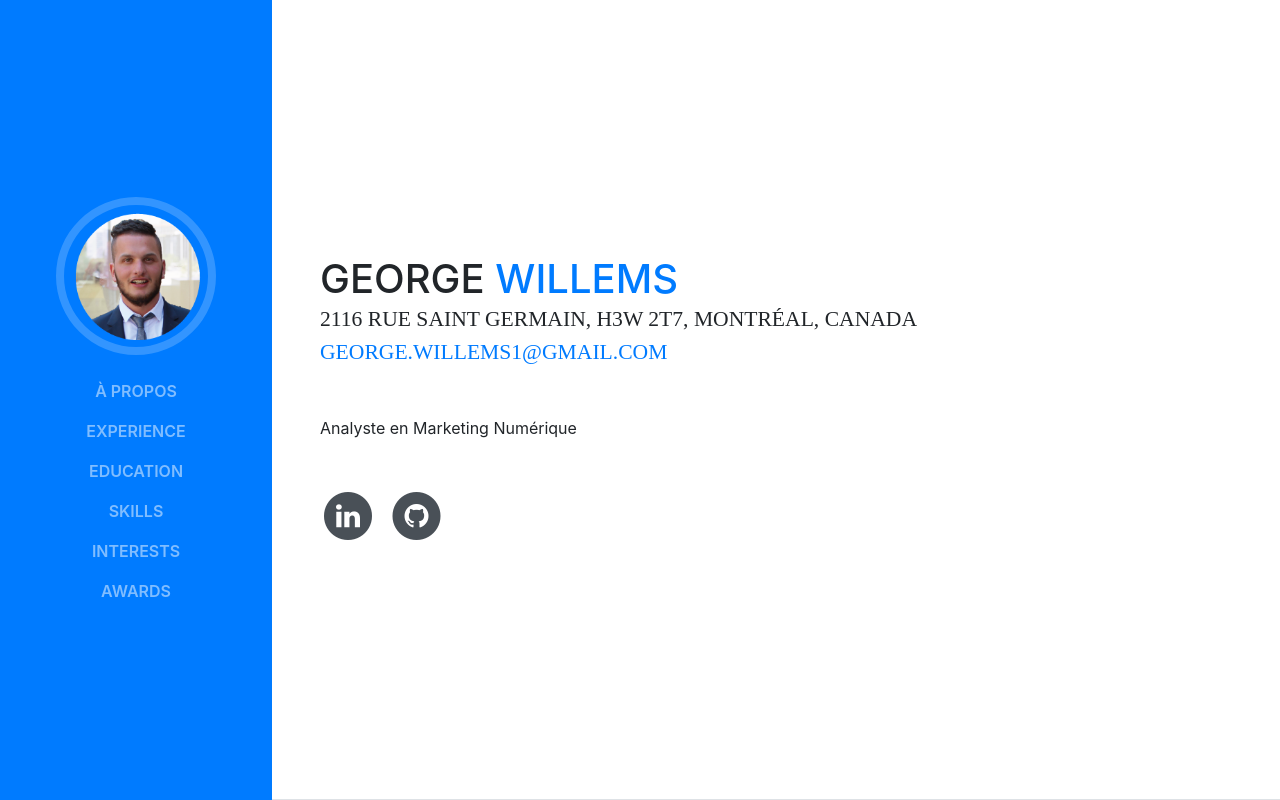
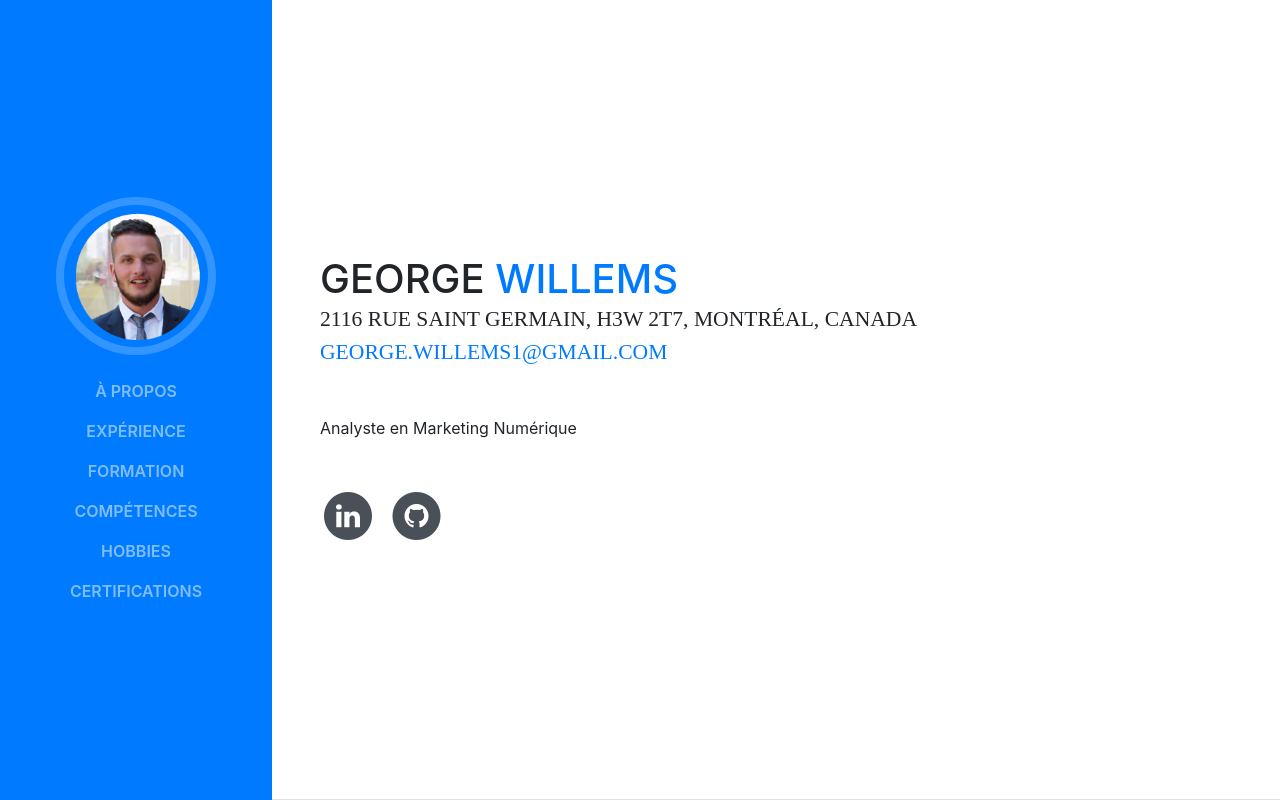
Before and after one commit to georgewillems/georgewillems.github.io, a website with bundled scripts: page index.html in a window 1280 px wide. Shown: the top 800 px of the page. Built offline with nearby package versions, Linux system fonts and the light colour scheme; some icons are missing; a web font is replaced by a local one.

Commit message:
Update index.html

```diff
--- a/index.html
+++ b/index.html
@@ -43,19 +43,19 @@
             <a class="nav-link js-scroll-trigger" href="#À propos">À propos</a>
           </li>
           <li class="nav-item">
-            <a class="nav-link js-scroll-trigger" href="#Expérience">Experience</a>
+            <a class="nav-link js-scroll-trigger" href="#Expérience">Expérience</a>
           </li>
           <li class="nav-item">
-            <a class="nav-link js-scroll-trigger" href="#Formation">Education</a>
+            <a class="nav-link js-scroll-trigger" href="#Formation">Formation</a>
           </li>
           <li class="nav-item">
-            <a class="nav-link js-scroll-trigger" href="#Compétences">Skills</a>
+            <a class="nav-link js-scroll-trigger" href="#Compétences">Compétences</a>
           </li>
           <li class="nav-item">
-            <a class="nav-link js-scroll-trigger" href="#Hobbies">Interests</a>
+            <a class="nav-link js-scroll-trigger" href="#Hobbies">Hobbies</a>
           </li>
           <li class="nav-item">
-            <a class="nav-link js-scroll-trigger" href="#Certifications">Awards</a>
+            <a class="nav-link js-scroll-trigger" href="#Certifications">Certifications</a>
           </li>
         </ul>
       </div>
```
